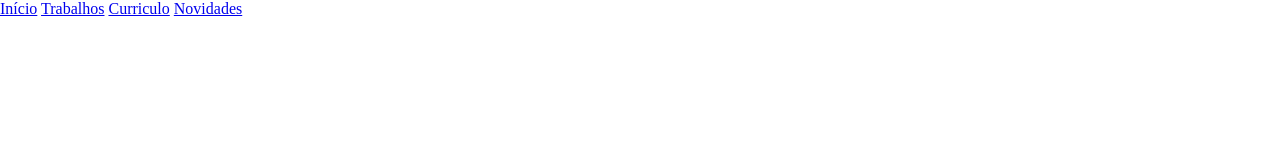
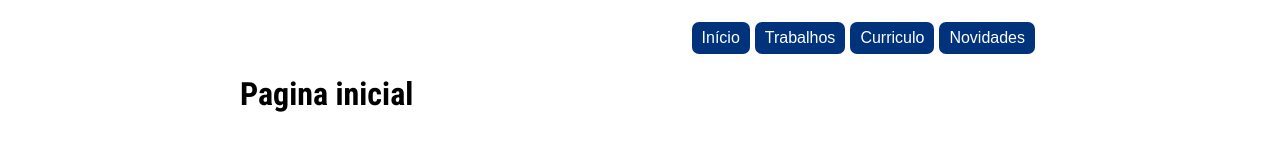
Before and after one commit to defren-gabriel/site, a plain HTML site: page index.html in a window 1280 px wide. Drawn offline with Linux system fonts and the light colour scheme; a web font is replaced by a local one.

Commit message:
adição do menu em todas as paginas juntamente com seus estilos

```diff
--- a/curriculo.css
+++ b/curriculo.css
@@ -11,3 +11,26 @@
 .texto {
     font-family: 'Cabin Condensed', sans-serif;
 }
+
+
+#menu {
+    height: 75px;
+
+    display: flex;
+    justify-content: flex-end;
+    align-items: center;
+
+    gap: 5px;
+}
+
+#menu a{
+    text-decoration: none;
+    color: white;
+    background-color: #00337c;
+    padding: 7px 10px;
+    border-radius: 7px;
+}
+
+#menu a:last-child{
+    margin-right: 5px;
+}
--- a/index.css
+++ b/index.css
@@ -11,3 +11,31 @@
 .texto {
     font-family: 'Cabin Condensed', sans-serif;
 }
+
+body {
+    max-width: 800px;
+    margin: auto;
+}
+
+
+#menu {
+    height: 75px;
+
+    display: flex;
+    justify-content: flex-end;
+    align-items: center;
+
+    gap: 5px;
+}
+
+#menu a{
+    text-decoration: none;
+    color: white;
+    background-color: #00337c;
+    padding: 7px 10px;
+    border-radius: 7px;
+}
+
+#menu a:last-child{
+    margin-right: 5px;
+}
--- a/index.html
+++ b/index.html
@@ -19,10 +19,11 @@
 </head>
 <body>
     <div id="menu">
-        <a href="index.html" target="_blank">Início</a>
-        <a href="trabalhos.html" target="_blank">Trabalhos</a>
-        <a href="curriculo.html" target="_blank">Curriculo</a>
-        <a href="novidades.html" target="_blank">Novidades</a>
+        <a class="texto" href="index.html">Início</a>
+        <a class="texto" href="trabalhos.html">Trabalhos</a>
+        <a class="texto" href="curriculo.html">Curriculo</a>
+        <a class="texto" href="novidades.html">Novidades</a>
     </div>
+    <h1 class="titulo">Pagina inicial</h1>
 </body>
 </html>
--- a/novidades.css
+++ b/novidades.css
@@ -11,3 +11,26 @@
 .texto {
     font-family: 'Cabin Condensed', sans-serif;
 }
+
+
+#menu {
+    height: 75px;
+
+    display: flex;
+    justify-content: flex-end;
+    align-items: center;
+
+    gap: 5px;
+}
+
+#menu a{
+    text-decoration: none;
+    color: white;
+    background-color: #00337c;
+    padding: 7px 10px;
+    border-radius: 7px;
+}
+
+#menu a:last-child{
+    margin-right: 5px;
+}
--- a/trabalhos.css
+++ b/trabalhos.css
@@ -11,3 +11,26 @@
 .texto {
     font-family: 'Cabin Condensed', sans-serif;
 }
+
+
+#menu {
+    height: 75px;
+
+    display: flex;
+    justify-content: flex-end;
+    align-items: center;
+
+    gap: 5px;
+}
+
+#menu a{
+    text-decoration: none;
+    color: white;
+    background-color: #00337c;
+    padding: 7px 10px;
+    border-radius: 7px;
+}
+
+#menu a:last-child{
+    margin-right: 5px;
+}
```
Also changed, not shown: curriculo.html (+6 -0 lines), novidades.html (+6 -0 lines), trabalhos.html (+6 -0 lines).
